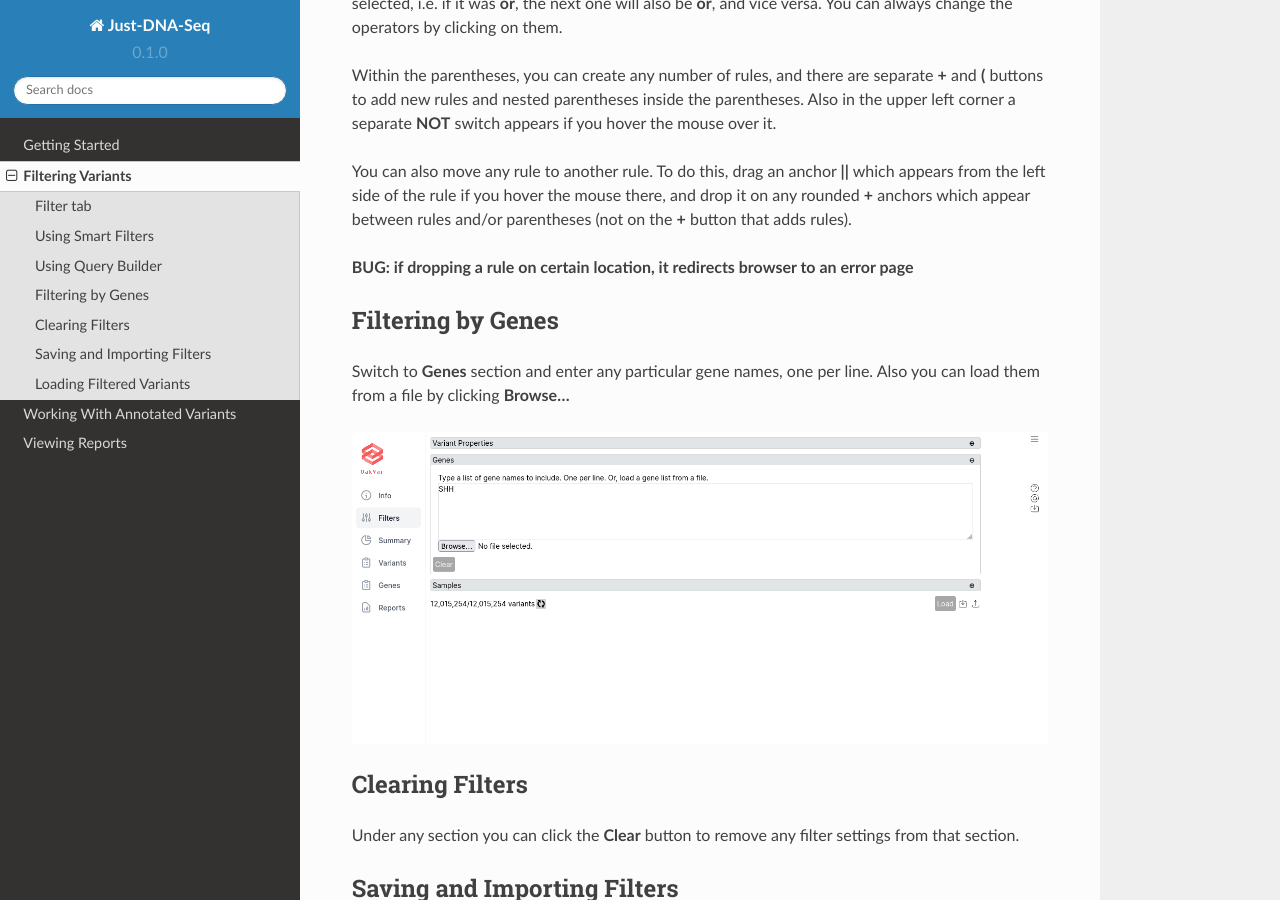
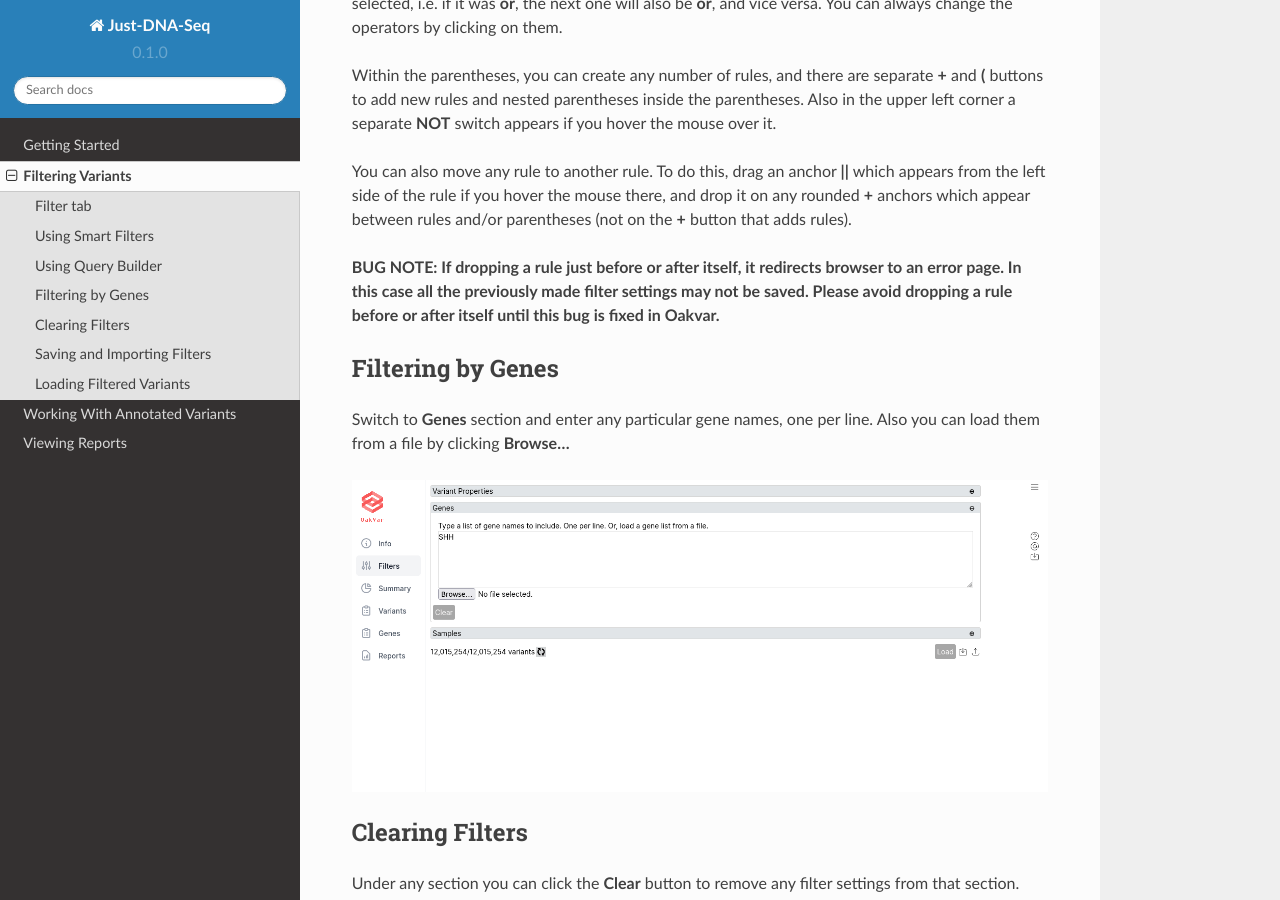
Before and after one commit to dna-seq/just-dna-seq, a Sphinx documentation site: the page built from docs/source/filters.rst, in a window 1280 px wide and 900 px high, scrolled down 2568 px. Built offline with Sphinx 7.4.7 and the Read the Docs theme 2.0.0, drawn with Linux system fonts in a browser that asks for light colours.

Commit message:
Update filters.rst
bug note updated

```diff
--- a/docs/source/filters.rst
+++ b/docs/source/filters.rst
@@ -76,7 +76,7 @@ Within the parentheses, you can create any number of rules, and there are separa
 
 You can also move any rule to another rule. To do this, drag an anchor **||** which appears from the left side of the rule if you hover the mouse there, and drop it on any rounded **+** anchors which appear between rules and/or parentheses (not on the **+** button that adds rules).
 
-**BUG: if dropping a rule on certain location, it redirects browser to an error page**
+**BUG NOTE: If dropping a rule just before or after itself, it redirects browser to an error page. In this case all the previously made filter settings may not be saved. Please avoid dropping a rule before or after itself until this bug is fixed in Oakvar.**
 
 Filtering by Genes
 ------------------
```
